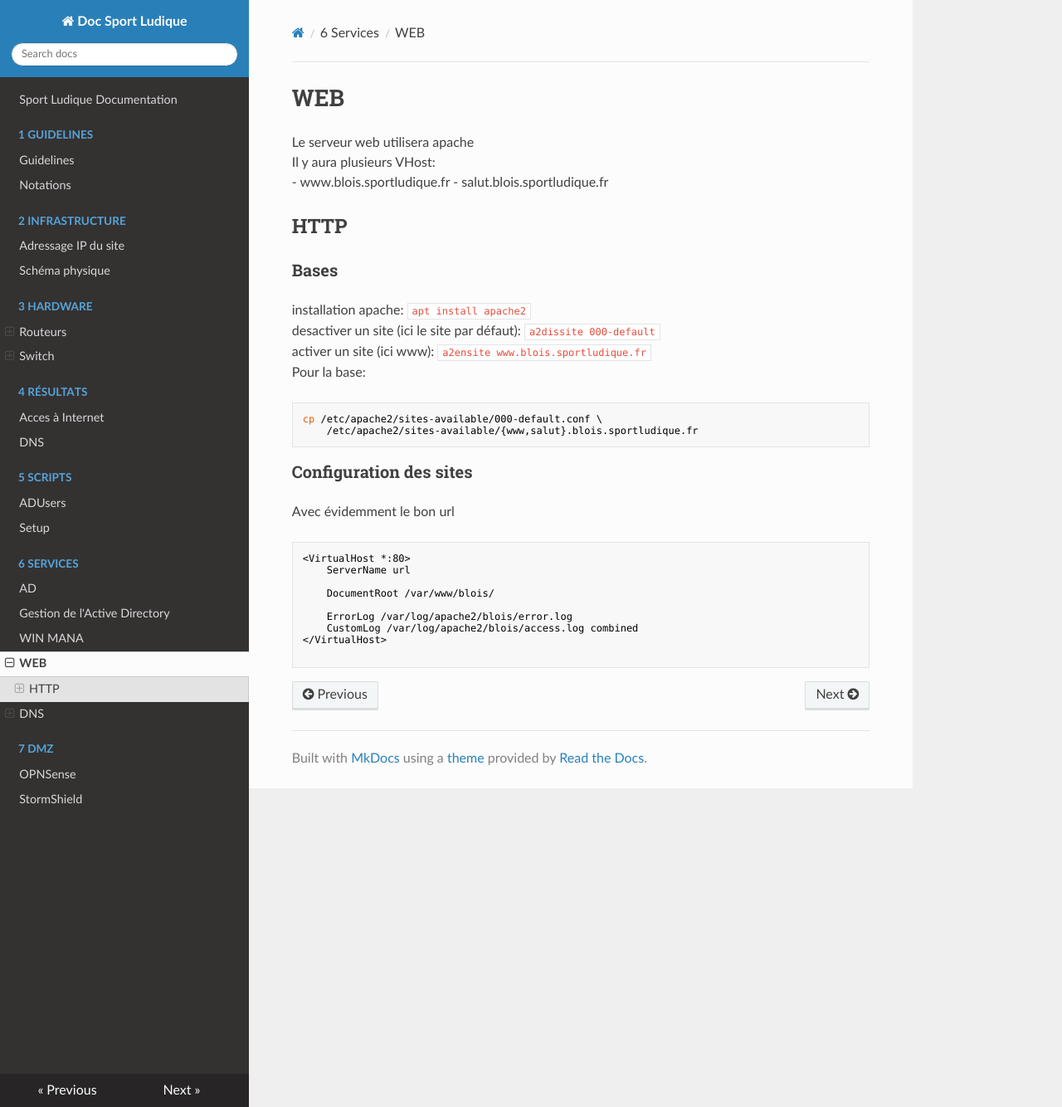
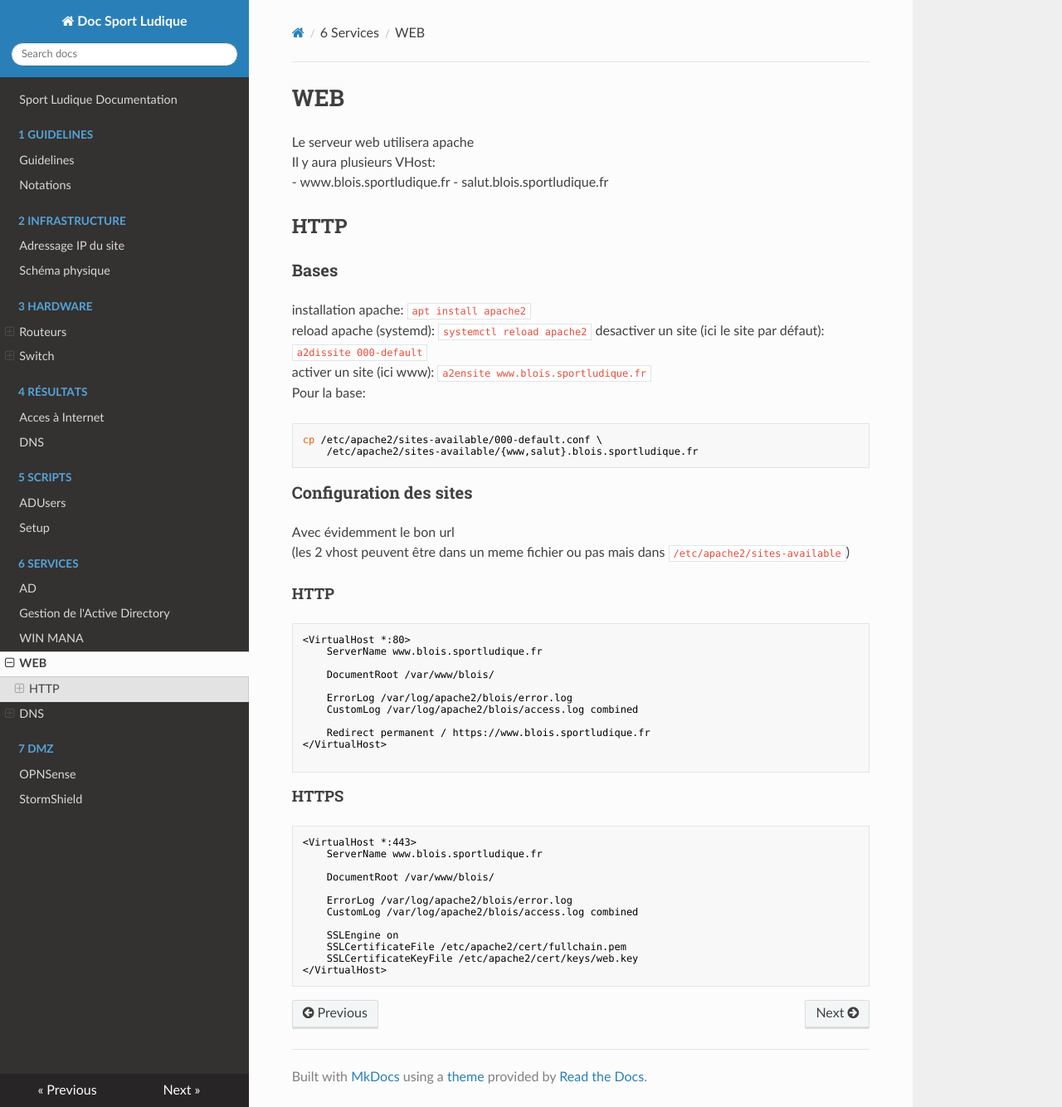
Before and after one commit to DSISportLudique/SportLudique2Doc, an MkDocs documentation site: the page built from docs/6 - Services/web.md, in a window 1280 px wide and 1334 px high. Shown: the whole window at 83% size. Built offline with MkDocs 1.6.1, drawn with Linux system fonts in a browser that asks for light colours; nearby versions of some CDN libraries.

Commit message:
updated web doc for https

````diff
--- a/docs/6 - Services/web.md
+++ b/docs/6 - Services/web.md
@@ -9,6 +9,7 @@ Il y aura plusieurs VHost:
 ## HTTP
 ### Bases
 installation apache: `apt install apache2`
+reload apache (systemd): `systemctl reload apache2`
 desactiver un site (ici le site par défaut): `a2dissite 000-default`
 activer un site (ici www): `a2ensite www.blois.sportludique.fr`
 Pour la base:
@@ -19,14 +20,35 @@ cp /etc/apache2/sites-available/000-default.conf \
 
 ### Configuration des sites
 Avec évidemment le bon url
+(les 2 vhost peuvent être dans un meme fichier ou pas mais dans `/etc/apache2/sites-available`)
+
+#### HTTP
 ```
 <VirtualHost *:80>
-	ServerName url
+	ServerName www.blois.sportludique.fr
 
 	DocumentRoot /var/www/blois/
 
 	ErrorLog /var/log/apache2/blois/error.log
 	CustomLog /var/log/apache2/blois/access.log combined
+
+    Redirect permanent / https://www.blois.sportludique.fr
 </VirtualHost>
 
 ```
+
+#### HTTPS
+```
+<VirtualHost *:443>
+	ServerName www.blois.sportludique.fr
+
+	DocumentRoot /var/www/blois/
+
+	ErrorLog /var/log/apache2/blois/error.log
+	CustomLog /var/log/apache2/blois/access.log combined
+
+	SSLEngine on
+	SSLCertificateFile /etc/apache2/cert/fullchain.pem
+	SSLCertificateKeyFile /etc/apache2/cert/keys/web.key
+</VirtualHost>
+```
````
